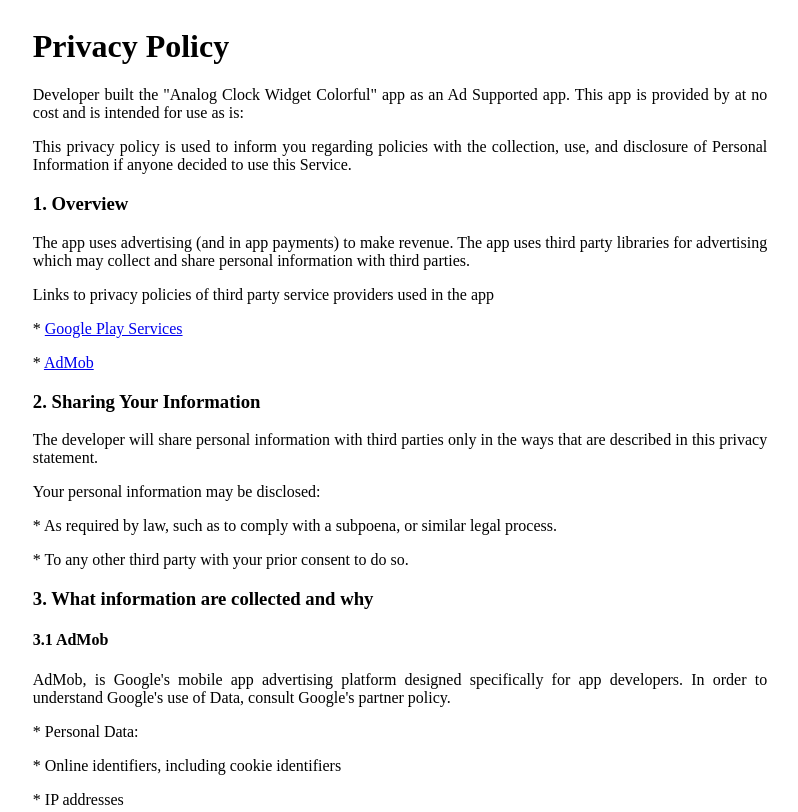
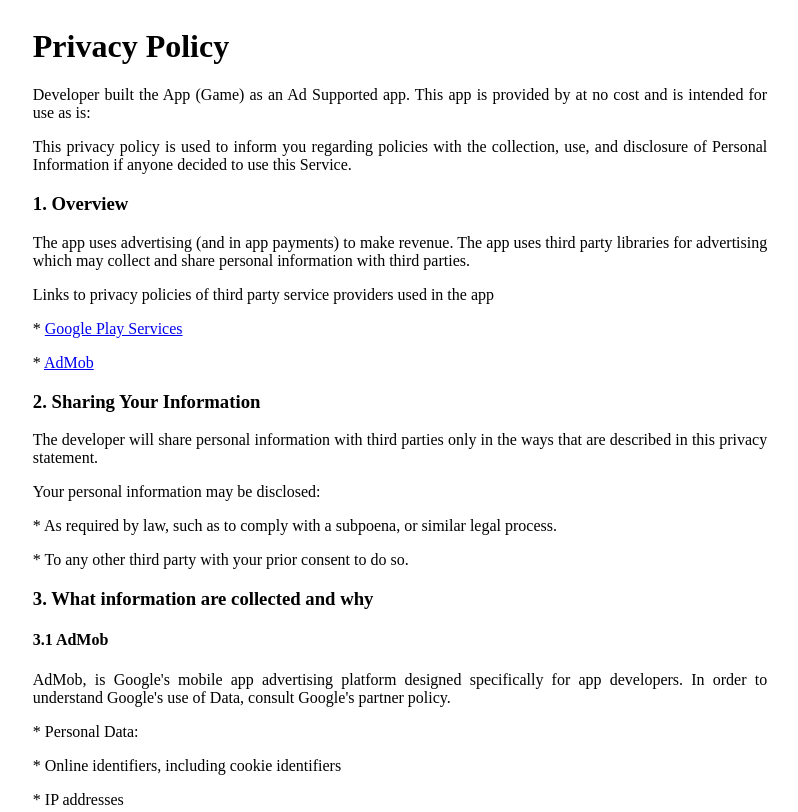
Before and after one commit to olenenoksoft/olenenoksoft.github.io, a plain HTML site: page index.html in a window 1280 px wide. Shown: the top 812 px of the page, without its empty margins (240-1038 px from the left). Drawn offline with Linux system fonts and the light colour scheme.

Commit message:
Changed product name to generic

```diff
--- a/index.html
+++ b/index.html
@@ -14,7 +14,7 @@
 <div align="justify" id="container">
     <h1>Privacy Policy</h1>
     <p>
-        Developer built the "Analog Clock Widget Colorful" app as an Ad Supported app. This
+        Developer built the App (Game) as an Ad Supported app. This
         app is provided by at no cost and is intended for use as is:
     </p>
     <p>
```
